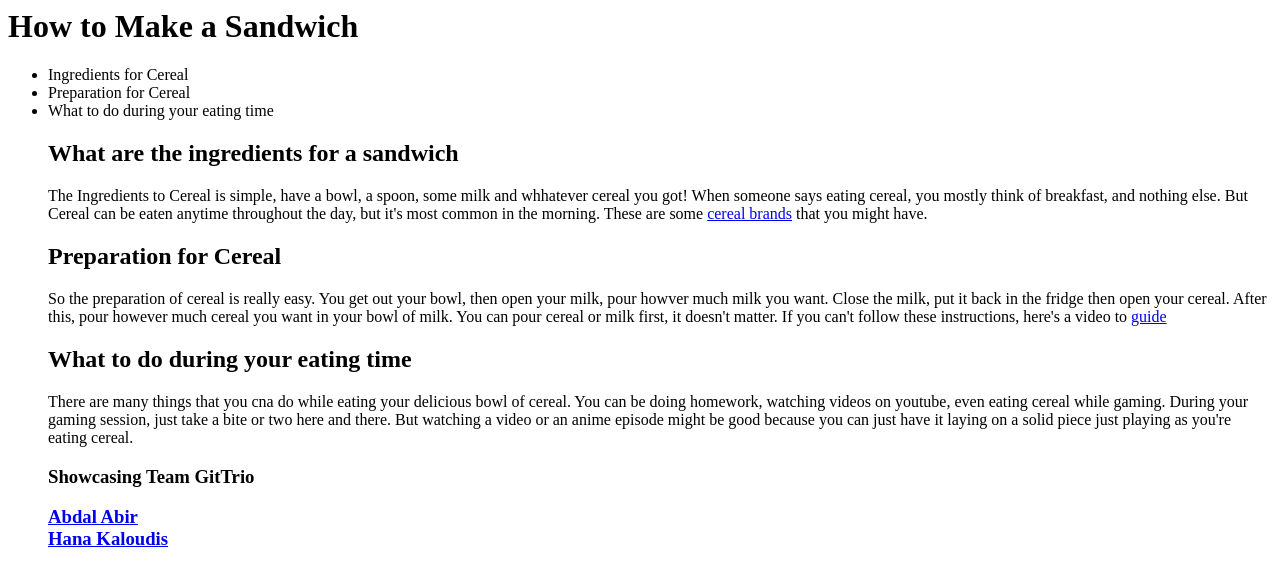
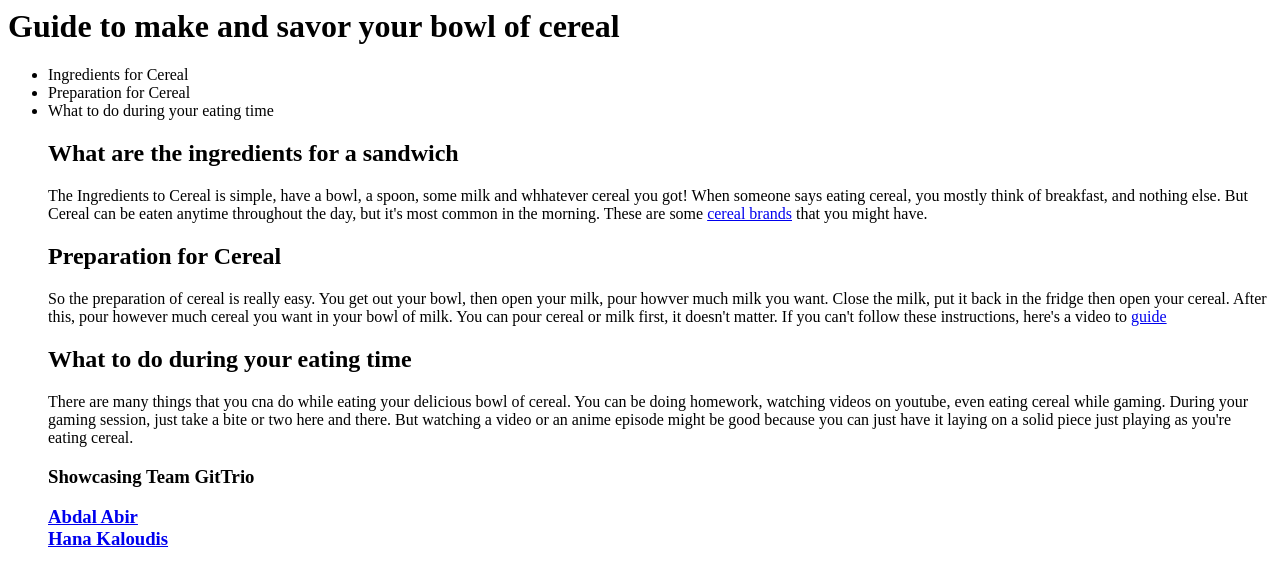
Before and after one commit to BennyYe30/web, a plain HTML site: page index.html in a window 1280 px wide. Drawn offline with Linux system fonts and the light colour scheme.

Commit message:
Update index.html

```diff
--- a/index.html
+++ b/index.html
@@ -3,7 +3,7 @@
     <title>Cereal is Nice</title>
   </head>
   <body>
-   <h1> How to Make a Sandwich </h1>
+   <h1> Guide to make and savor your bowl of cereal </h1>
    <ul>
 	<li> Ingredients for Cereal </li>
 	<li> Preparation for Cereal </li>
```
